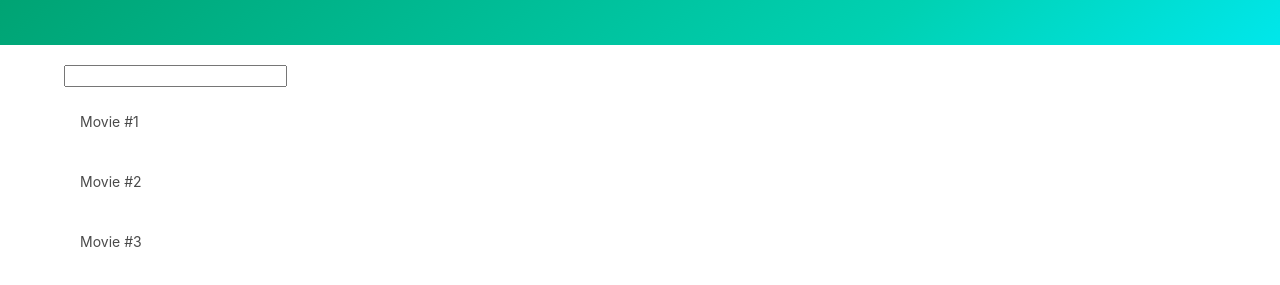
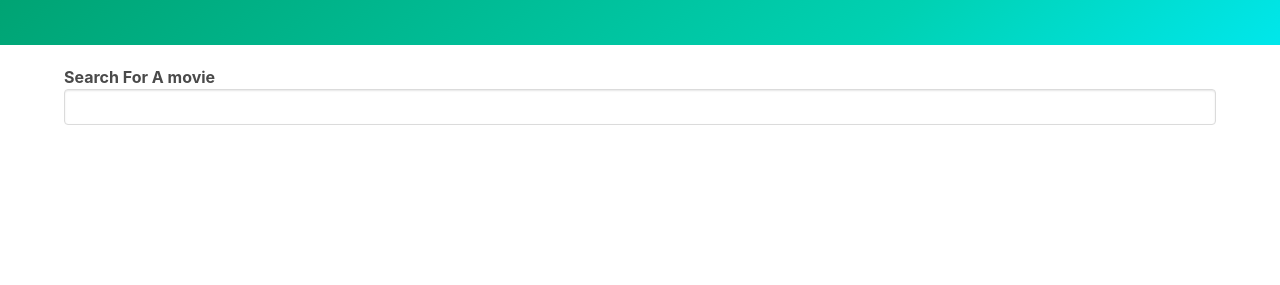
Before and after one commit to BeastRush1231/SSED_The_New_Modern_JavaScript_Bootcamp, a plain HTML site: page Movie/index.html in a window 1280 px wide. Shown: the part 87-372 px from the top of the page. Drawn offline with nearby package versions, Linux system fonts and the light colour scheme.

Commit message:
1221 MSP-Section20 Movie Moving HTML Generation

```diff
--- a/Movie/index.html
+++ b/Movie/index.html
@@ -26,17 +26,7 @@
       </div>
     </section>
     <div class="container">
-      <div class="dropdown is-active">
-        <input />
-        <div class="dropdown-menu">
-          <div class="dropdowm-content">
-            <a class="dropdown-item">Movie #1</a>
-            <a class="dropdown-item">Movie #2</a>
-            <a class="dropdown-item">Movie #3</a>
-          </div>
-        </div>
-      </div>
-      <div id="target"></div>
+      <div class="autocomplete"></div>
     </div>
     <script src="utils.js"></script>
     <script src="index.js"></script>
--- a/Movie/index.js
+++ b/Movie/index.js
@@ -13,7 +13,20 @@ const fetchData = async (searchTerm) => {
   return response.data.Search;
 };
 
+const root = document.querySelector('.autocomplete');
+root.innerHTML = `
+  <label><b>Search For A movie</b></label>
+  <input class="input" />
+  <div class="dropdown">
+    <div class="dropdown-menu">
+      <div class="dropdowm-content results"></div>
+    </div>
+  </div>
+`;
+
 const input = document.querySelector('input');
+const dropdown = document.querySelector('.dropdown');
+const resultsWrapper = document.querySelector('.results');
 
 const onInput = async (e) => {
   const movies = await fetchData(e.target.value);
```
